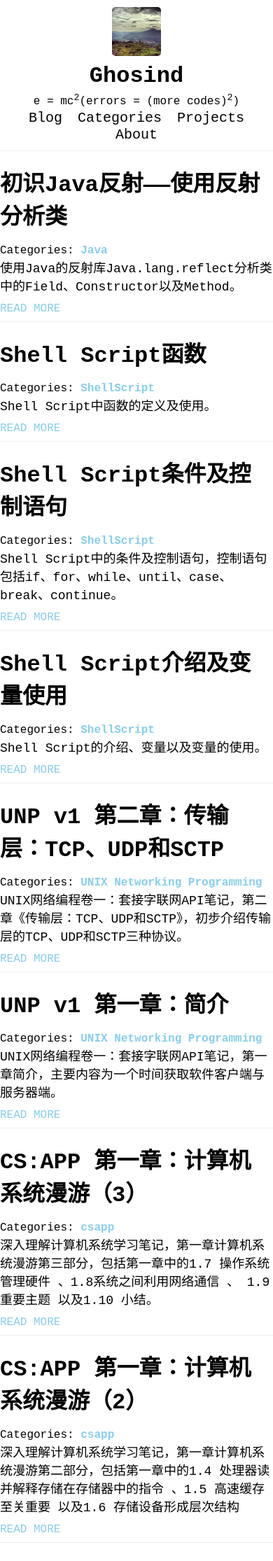
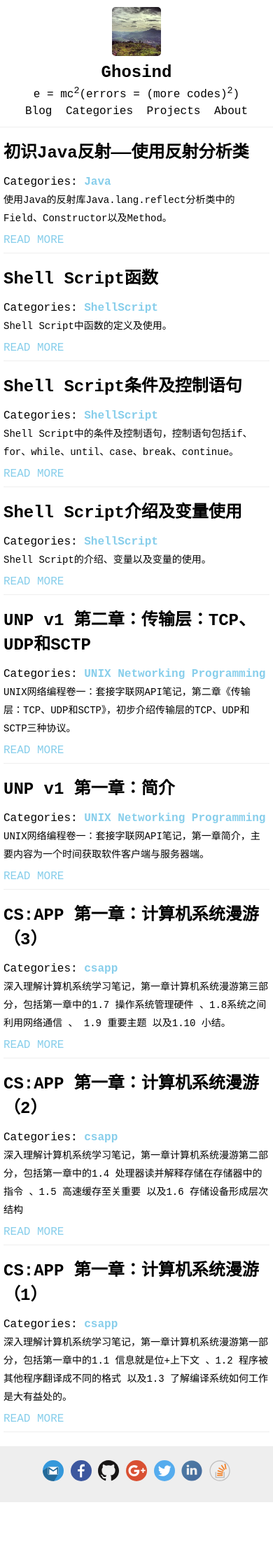
Before and after one commit to ghosind/ghosind.github.io, a Jekyll site: the page built from index.html, in a window 390 px wide. Shown: the top 2230 px of the page at 70% size. Built offline with Jekyll 4.4.1, drawn with Linux system fonts in a browser that asks for light colours; the list of posts is cut into pages by our own code; after the commit the page ends 2146 px from its top, so only the background shows below that.

Commit message:
Update mobile styles

```diff
--- a/css/style.css
+++ b/css/style.css
@@ -235,6 +235,10 @@ th {
 }
 
 @media screen and (max-width: 768px) {
+  h1 {
+    font-size: 1.5em;
+  }
+
   img {
     max-width: 300px;
     width: 100%;
@@ -261,7 +265,7 @@ th {
   }
 
   .top-nav {
-    font-size: 20px;
+    font-size: 16px;
     line-height: 24px;
     width: 100%;
   }
@@ -271,10 +275,15 @@ th {
   }
 
   .list-item {
-    margin: 20px 0;
+    margin: 10px 5px;
+  }
+
+  .list-excerpt {
+    font-size: 14px;
   }
 
   .post {
+    font-size: 14px;
     padding: 0 10px;
   }
 
```
